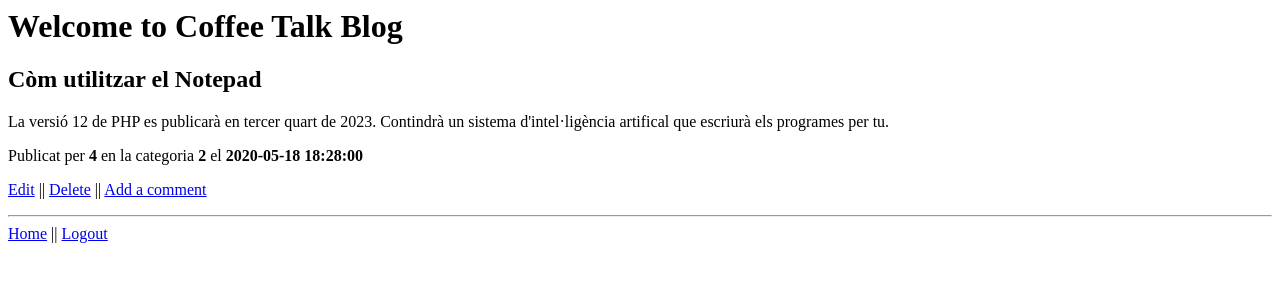
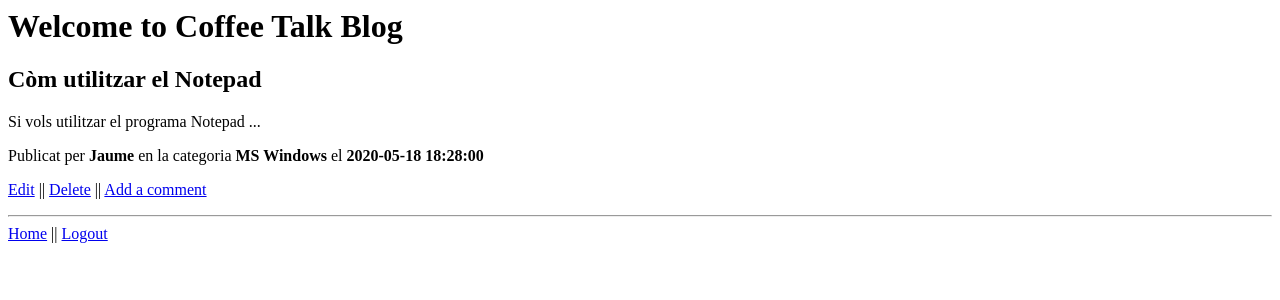
Before and after one commit to DomaxX26/Git-Blog-Joan-Pons, a PHP site: page /posts_show.php?id=1 in a window 1280 px wide. Shown: the top 300 px of the page. Run offline with PHP 8.4, Linux system fonts and the light colour scheme; a user stored in the database is signed in; data comes from the database, SQL or seed files in the repository.

Commit message:
Tasca 4, nova actualitzacio

```diff
--- a/posts_show.php
+++ b/posts_show.php
@@ -14,7 +14,9 @@ if (empty($loggedUser)){
  $pdo = new PDO("mysql:host=mysql-server;dbname=coffee-talks;charset-utf8" , "root" , "secret");
  $pdo->setAttribute(PDO::ATTR_ERRMODE, PDO::ERRMODE_EXCEPTION);
 
- $stmt = $pdo->prepare("SELECT * FROM article WHERE codart=:codi");
+ $stmt = $pdo->prepare("SELECT article.*, categoria.nomcat, usuari.nomusu FROM article INNER JOIN categoria
+                        ON article.codcat = categoria.codcat INNER JOIN usuari
+                        ON article.codusu = usuari.codusu WHERE article.codart=:codi");
  $stmt ->bindValue("codi", $id);
  $stmt->execute();
 
@@ -38,9 +40,8 @@ if (empty($loggedUser)){
 
 <h2><?=$article["titart"]?></h2>
 <!--TODO: Si existeix caldrà mostrar les dades obtingudes de la base de dades //-->
-<p>La versió 12 de PHP es publicarà en tercer quart de 2023. Contindrà un sistema d'intel·ligència artifical que
-escriurà els programes per tu.</p>
-<p>Publicat per <strong><?=$article["codusu"]?></strong> en la categoria <strong><?=$article["codcat"]?></strong> el <strong><?=$article["datart"]?></strong></p>
+<p><?=$article["bodyart"]?></p>
+<p>Publicat per <strong><?=$article["nomusu"]?></strong> en la categoria <strong><?=$article["nomcat"]?></strong> el <strong><?=$article["datart"]?></strong></p>
 <p><a href='posts_edit.php'>Edit</a> || <a href='posts_delete.php'>Delete</a> || <a href='comments_add.php'>Add a comment</a></p>
 <hr>
 <?php endif; ?>
```
